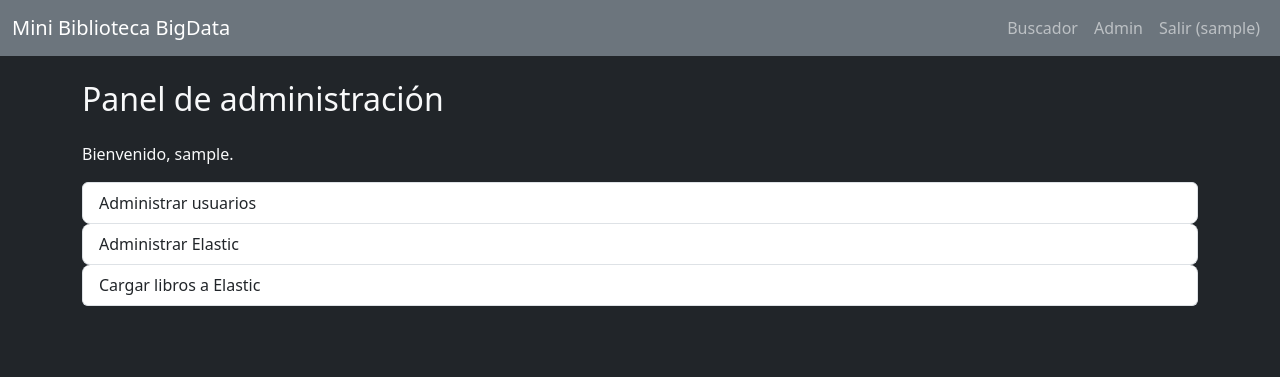
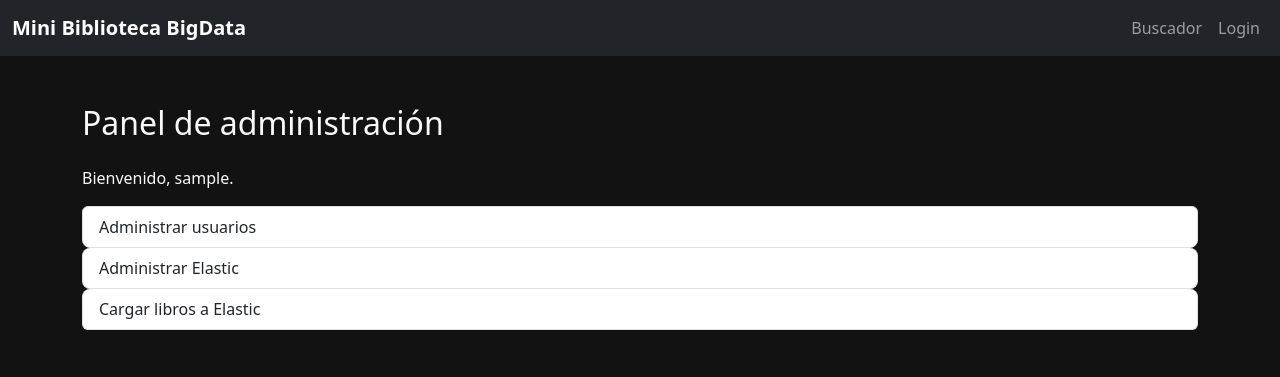
Before and after one commit to JoseLuisAriza/BigData, a Flask app: page /admin in a window 1280 px wide. Shown: the top 377 px of the page. Run offline with Flask 3, Linux system fonts and the light colour scheme; the visitor is signed in with stand-in values (Sample User, id 1); parts of the project's set-up code (start-up, migrations or seed data) failed here and were passed over.

Commit message:
Update base.html

```diff
--- a/proyecto_bigdata/templates/base.html
+++ b/proyecto_bigdata/templates/base.html
@@ -2,61 +2,59 @@
 <html lang="es">
 <head>
     <meta charset="utf-8">
+    <meta name="viewport" content="width=device-width, initial-scale=1">
+
     <title>{% block title %}Mini Biblioteca BigData{% endblock %}</title>
-  <meta name="viewport" content="width=device-width, initial-scale=1">
+
+    <!-- Bootstrap 5 CSS -->
     <link
         href="https://cdn.jsdelivr.net/npm/bootstrap@5.3.3/dist/css/bootstrap.min.css"
         rel="stylesheet"
+        integrity="sha384-QWTKZyjpPEjISv5WaRU9OFeRpok6YctnYmDr5pNlyT2bRjXh0JMhjY6hW+ALEwIH"
+        crossorigin="anonymous"
     >
+
+    <!-- CSS propio -->
     <link rel="stylesheet" href="{{ url_for('static', filename='css/style.css') }}">
 </head>
-<body class="bg-dark text-light">
 
-<nav class="navbar navbar-expand-lg navbar-dark bg-secondary mb-4">
+<body class="{{ body_class|default('') }}">
+
+<nav class="navbar navbar-expand-lg navbar-dark bg-dark">
     <div class="container-fluid">
-    <a class="navbar-brand" href="{{ url_for('landing') }}">Mini Biblioteca BigData</a>
-    <button class="navbar-toggler" type="button" data-bs-toggle="collapse" data-bs-target="#navbarNav">
+        <a class="navbar-brand fw-semibold" href="{{ url_for('index') }}">
+            Mini Biblioteca BigData
+        </a>
+
+        <button class="navbar-toggler" type="button" data-bs-toggle="collapse"
+                data-bs-target="#mainNavbar" aria-controls="mainNavbar"
+                aria-expanded="false" aria-label="Toggle navigation">
             <span class="navbar-toggler-icon"></span>
         </button>
-    <div class="collapse navbar-collapse" id="navbarNav">
-      <ul class="navbar-nav ms-auto">
+
+        <div class="collapse navbar-collapse" id="mainNavbar">
+            <ul class="navbar-nav ms-auto mb-2 mb-lg-0">
                 <li class="nav-item">
                     <a class="nav-link" href="{{ url_for('buscar') }}">Buscador</a>
                 </li>
-        {% if session.get('user') %}
-          <li class="nav-item">
-            <a class="nav-link" href="{{ url_for('admin') }}">Admin</a>
-          </li>
-          <li class="nav-item">
-            <a class="nav-link" href="{{ url_for('logout') }}">
-              Salir ({{ session.get('user') }})
-            </a>
-          </li>
-        {% else %}
                 <li class="nav-item">
                     <a class="nav-link" href="{{ url_for('login') }}">Login</a>
                 </li>
-        {% endif %}
             </ul>
         </div>
     </div>
 </nav>
 
-<div class="container mb-4">
-  {% with messages = get_flashed_messages(with_categories=true) %}
-    {% if messages %}
-      {% for category, message in messages %}
-        <div class="alert alert-{{ 'warning' if category == 'danger' else category }} alert-dismissible fade show" role="alert">
-          {{ message }}
-          <button type="button" class="btn-close" data-bs-dismiss="alert" aria-label="Cerrar"></button>
-        </div>
-      {% endfor %}
-    {% endif %}
-  {% endwith %}
+<main class="container py-5">
+    {% block content %}{% endblock %}
+</main>
 
-  {% block content %}{% endblock %}
-</div>
+<!-- Bootstrap 5 JS -->
+<script
+    src="https://cdn.jsdelivr.net/npm/bootstrap@5.3.3/dist/js/bootstrap.bundle.min.js"
+    integrity="sha384-YvpcrYf0tY3lHB60NNkmXc5s9fDVZLESaAA55NDzOxhy9GkcIdslK1eN7N6jIeHz"
+    crossorigin="anonymous"
+></script>
 
-<script src="https://cdn.jsdelivr.net/npm/bootstrap@5.3.3/dist/js/bootstrap.bundle.min.js"></script>
 </body>
 </html>
```
Lines whose indentation alone changed are shown as unchanged.
